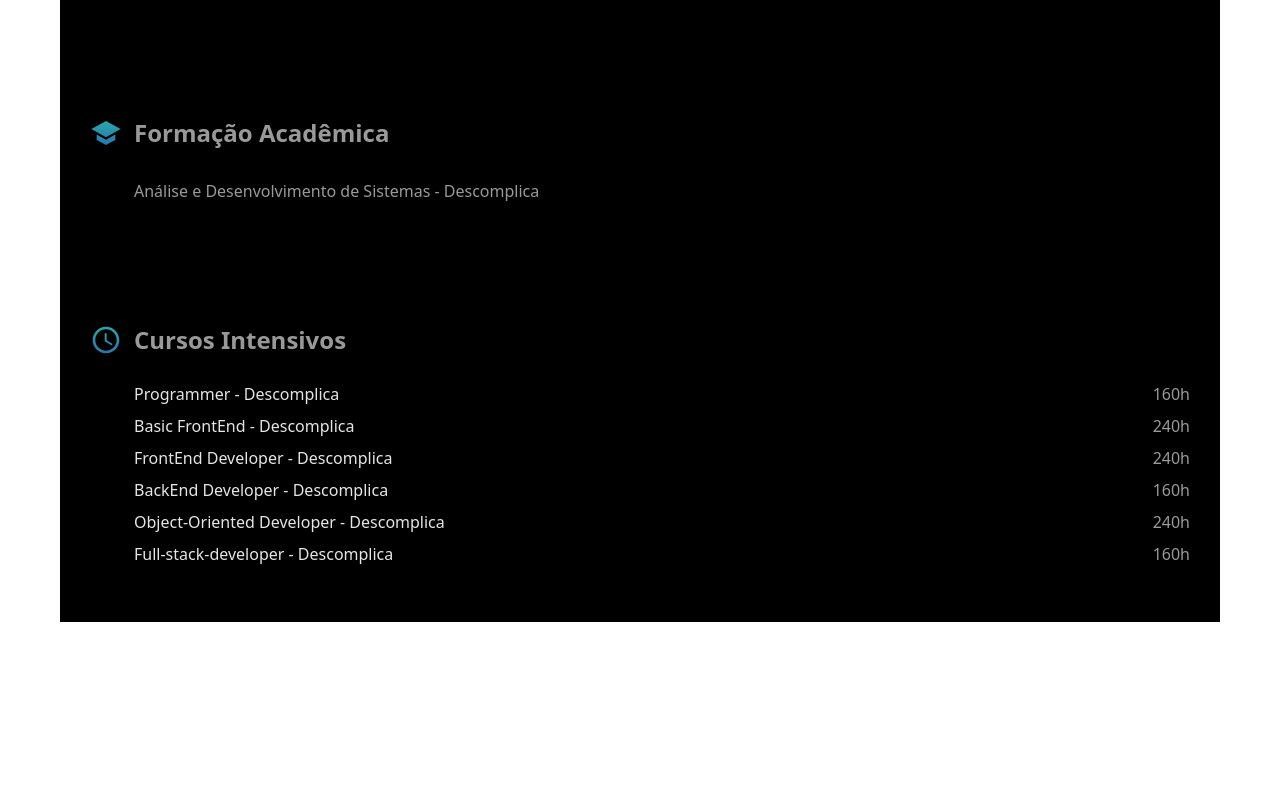
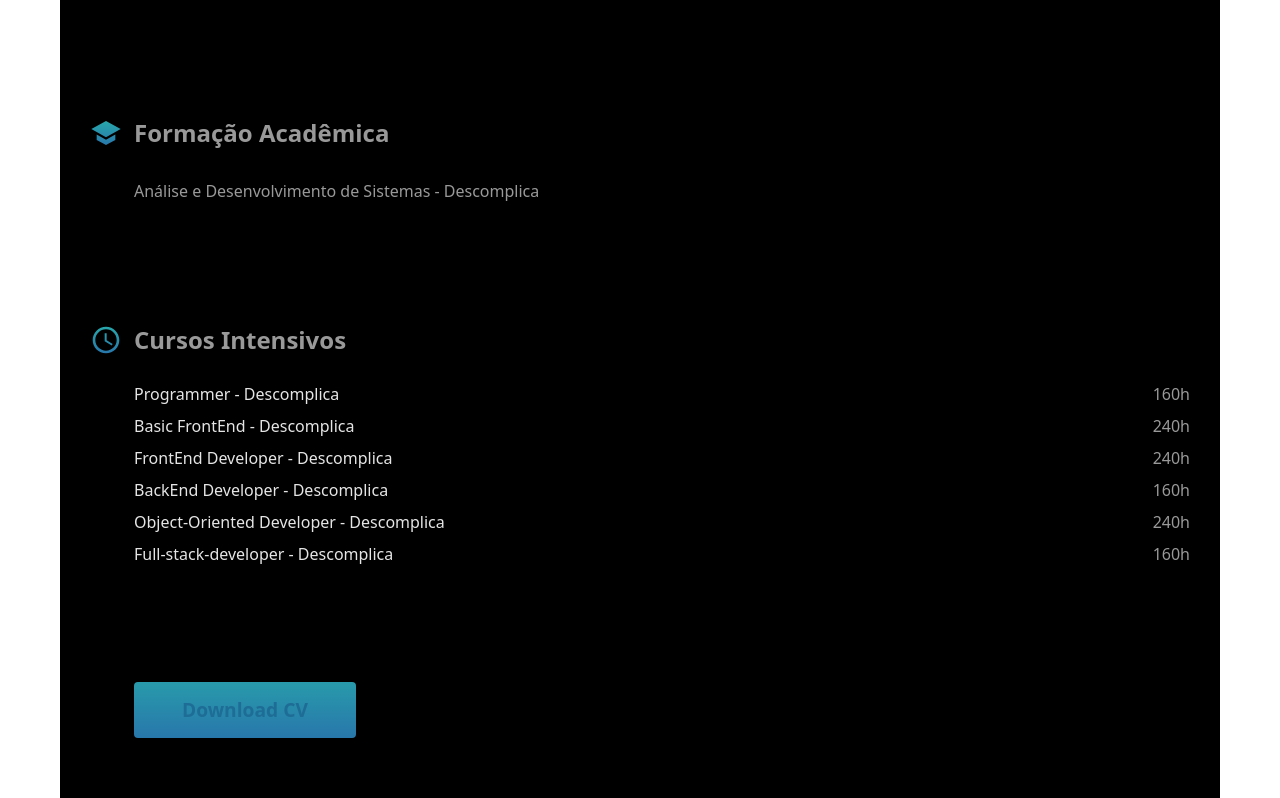
Before and after one commit to Vitormwxm/portfolio, a plain HTML site: page index.html in a window 1280 px wide. Shown: the part 1890-2688 px from the top of the page. Before the commit the page ends 2512 px from the top, so only its background shows below. Drawn offline with Linux system fonts and the light colour scheme.

Commit message:
Feat Add botão de download

```diff
--- a/css/components/portfolio/portfolio.css
+++ b/css/components/portfolio/portfolio.css
@@ -3,6 +3,7 @@
   flex-direction: column;
   align-items: flex-start;
   background-color: #000000;
+  padding: 0 30px;
 }
 
 .portfolio h2 {
@@ -24,6 +25,8 @@
   display: grid;
   grid-template-columns: repeat(2, 1fr);
   gap: 18px;
+  place-items: center;
+  padding: 0 30px;
 }
 
 .card {
@@ -34,6 +37,7 @@
 
   aspect-ratio: 1 / 1;
   width: 100%;
+  min-width: 140px;
   max-width: 300px;
 
   background-color: #191919;
@@ -186,3 +190,35 @@
   font-size: 1rem;
   color: #999999;
 }
+
+/* DOWNLOAD SECTION */
+.download-section {
+  display: flex;
+  justify-content: flex-start;
+  width: 100%;
+  padding: 60px 30px;
+  background-color: #000000;
+}
+
+.btn-download {
+  display: inline-flex;
+  align-items: center;
+  justify-content: center;
+  padding: 18px 48px;
+  margin-left: 44px;
+
+  font-size: 1.2rem;
+  font-weight: 600;
+  color: #1E6D96;
+  text-decoration: none;
+
+  background: linear-gradient(to bottom, #289AAB, #2877AB);
+  border-radius: 4px;
+
+  transition: transform 0.2s ease, box-shadow 0.2s ease;
+}
+
+.btn-download:hover {
+  transform: translateY(-2px);
+  box-shadow: 0 8px 16px rgba(40, 122, 171, 0.3);
+}
--- a/index.html
+++ b/index.html
@@ -204,6 +204,10 @@
           </div>
         </div>
       </section>
+
+      <section class="download-section">
+        <a href="#" class="btn-download">Download CV</a>
+      </section>
     </div>
 
     <script src="javascripts/menu/menu.js"></script>
```
